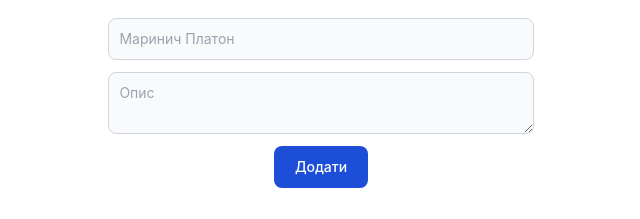
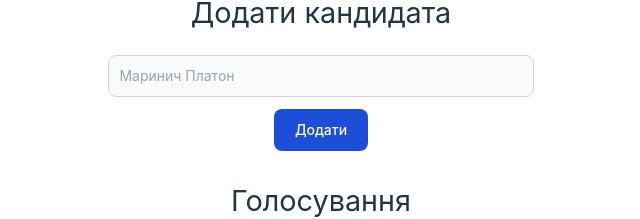
Before and after one commit to payton-ggg/blockchain-voting-system, a React (Vite) app in the folder front/: page / in a window 1280 px wide. Shown: the part 271-490 px from the top of the page, without its empty margins (319-959 px from the left). Built offline with nearby package versions, Linux system fonts and the light colour scheme; no server answers.

Commit message:
without textarea

```diff
--- a/front/src/components/AddCandidate.jsx
+++ b/front/src/components/AddCandidate.jsx
@@ -3,7 +3,7 @@ import { addCandidate } from "../services/api";
 
 const AddCandidate = () => {
   const [name, setName] = useState("");
-  const [description, setDescription] = useState("");
+  const [description, setDescription] = useState("ф");
 
   const handleSubmit = async (e) => {
     e.preventDefault();
@@ -28,13 +28,7 @@ const AddCandidate = () => {
         className="bg-gray-50 border border-gray-300 text-gray-900 text-sm rounded-lg focus:ring-blue-500 focus:border-blue-500 block w-full p-2.5 dark:bg-gray-700 dark:border-gray-600 dark:placeholder-gray-400 dark:text-white dark:focus:ring-blue-500 dark:focus:border-blue-500 mt-5"
         required
       />
-      <textarea
-        placeholder="Опис"
-        value={description}
-        onChange={(e) => setDescription(e.target.value)}
-        className="bg-gray-50 border border-gray-300 text-gray-900 text-sm rounded-lg focus:ring-blue-500 focus:border-blue-500 block w-full p-2.5 dark:bg-gray-700 dark:border-gray-600 dark:placeholder-gray-400 dark:text-white dark:focus:ring-blue-500 dark:focus:border-blue-500 mt-3"
-        required
-      ></textarea>
+
       <button
         className="text-white bg-blue-700 hover:bg-blue-800 focus:ring-4 focus:outline-none focus:ring-blue-300 font-medium rounded-lg text-sm w-full sm:w-auto px-5 py-2.5 text-center dark:bg-blue-600 dark:hover:bg-blue-700 dark:focus:ring-blue-800 mt-3"
         type="submit"
```
Also changed, not shown: 2 other files (tests, documents, lock files or other folders).
